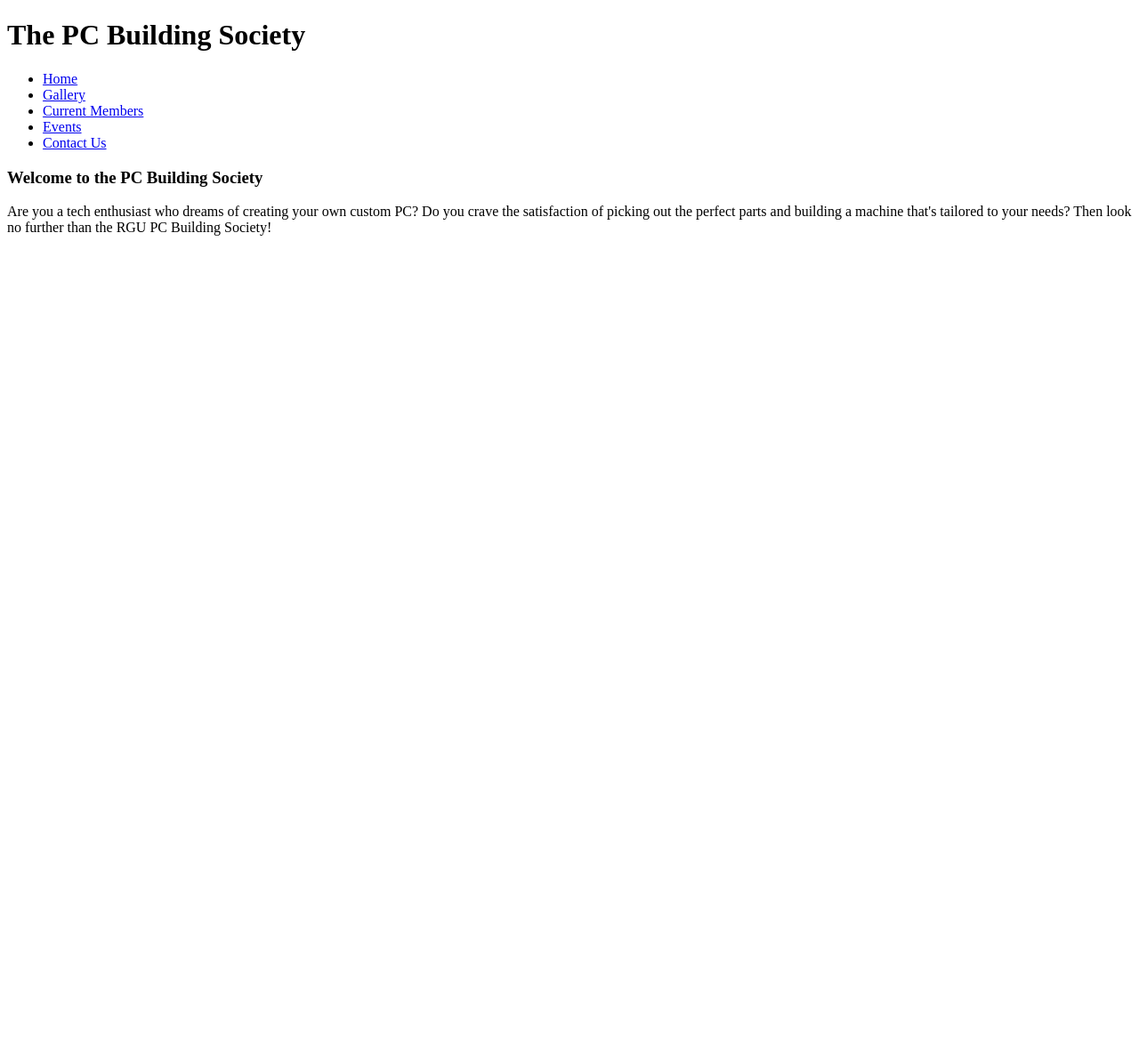
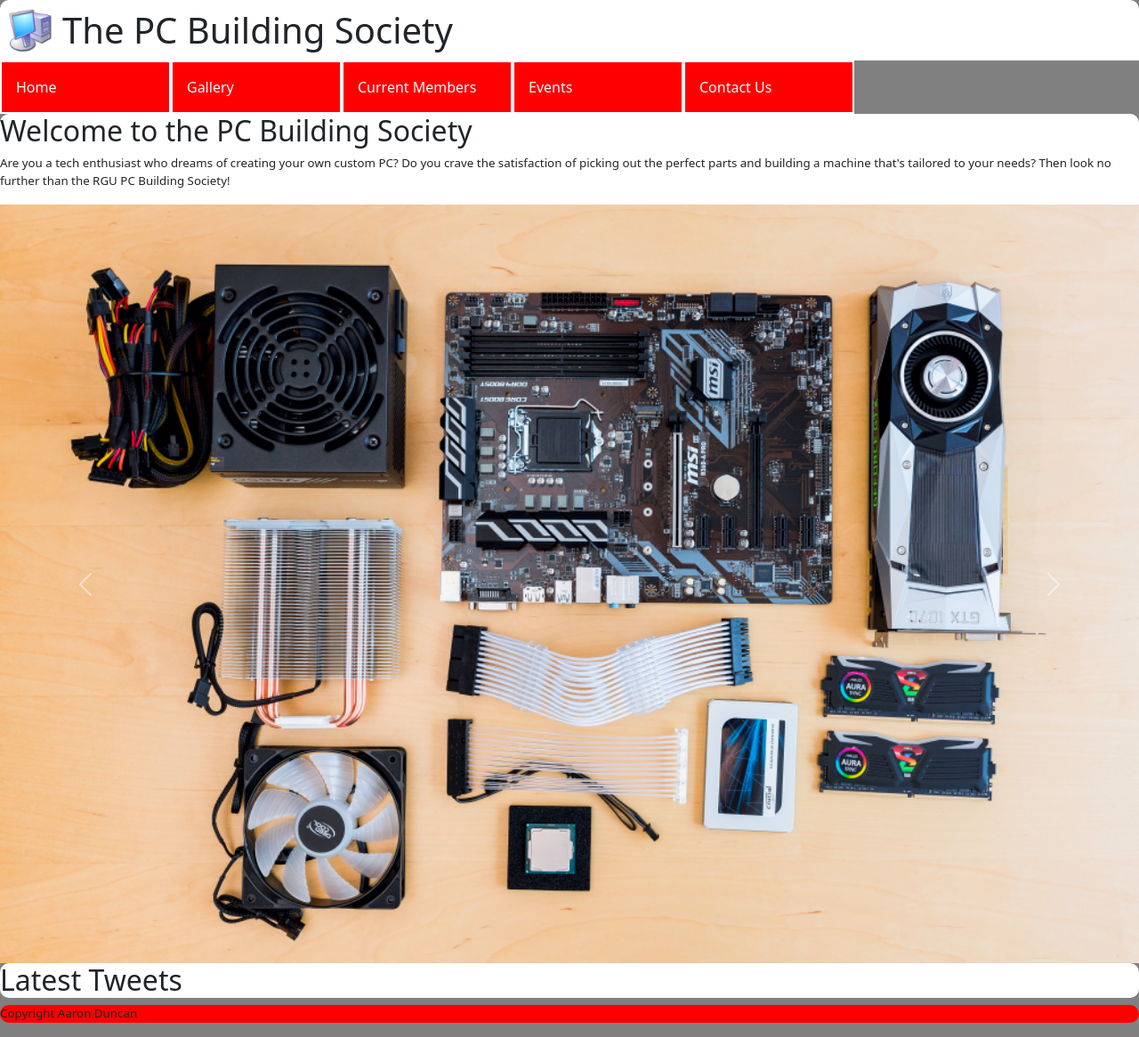
Before and after one commit to AaronD808/CM1114-Coursework, a plain HTML site: page index.html in a window 1280 px wide. Shown: the whole page at 89% size. Before the commit the page ends 800 px from the top, so only its background shows below. Drawn offline with nearby package versions, Linux system fonts and the light colour scheme.

Commit message:
Lab 4,5 and some of 6 done

```diff
--- a/css/style.css
+++ b/css/style.css
@@ -0,0 +1,108 @@
+body {
+    background-color: #808080;
+}
+
+header {
+    background-color: #FFFFFF;
+    border-top-left-radius: 10px;
+    border-top-right-radius: 10px;
+    padding: 10px;
+}
+
+.gallery-img {
+    max-width: 450px;
+    min-width: 450px;
+    max-height: 400px;
+    min-height: 400px;
+}
+
+#img-gallery {
+    padding-top: 10px;
+}
+
+#img-gallery .row {
+    margin-bottom: 10px;
+}
+
+#logo {
+    height: 50px;
+    width: 50px;
+    float: left;
+    margin-right: 10px;
+}
+
+h1 {
+    display: inline;
+}
+
+h3 {
+    font-size: 24pt;
+}
+
+p {
+    font-size: 10pt;
+}
+
+main {
+    background-color: #FFFFFF;
+    border-radius: 10px;
+}
+
+aside {
+    background-color: #FFFFFF;
+    border-radius: 10px;
+}
+
+footer {
+    background-color: #FF0000;
+    border-radius: 10px;
+}
+nav ul {
+    margin: 0;
+    padding: 0;
+    overflow: hidden;
+}
+
+nav li {
+    border: 2px solid #FFFFFF; /* Accent Colour */
+    background-color: #FF0000; /* Main Colour */
+    list-style-type: none;
+    float: left;
+    width: 15%;
+    padding: 16px;
+}
+
+nav li a {
+    color: #FFFFFF; /* Secondary Text Colour */
+    text-decoration: none;
+}
+
+nav li:hover {
+    background-color: #8B0000; /* Selection Colour */
+}
+
+.active {
+    background-color: #FFFFFF; /* Interactive Feature Colour */
+}
+
+table {
+    font-family: Verdana, Geneva, sans-serif;
+    border-collapse: collapse;
+}
+
+table td, table th {
+    border: 2px solid #F0F0F0;
+}
+
+table tr:nth-child(even) {
+    background-color: #F2F2F2;
+}
+
+table tr:hover {
+    background-color: #FF0000; /* Main Colour */
+}
+
+table th {
+    background-color: #FF0000; /* Main Colour */
+    color: white;
+}
--- a/index.html
+++ b/index.html
@@ -3,10 +3,13 @@
 <head>
     <meta charset="UTF-8">
     <meta name="viewport" content="width=device-width, initial-scale=1.0">
-    <title>Document</title>
+    <title>The PC Building Society</title>
+    <link href="https://cdn.jsdelivr.net/npm/bootstrap@5.3.3/dist/css/bootstrap.min.css" rel="stylesheet" integrity="sha384-QWTKZyjpPEjISv5WaRU9OFeRpok6YctnYmDr5pNlyT2bRjXh0JMhjY6hW+ALEwIH" crossorigin="anonymous">
+    <script src="https://cdn.jsdelivr.net/npm/bootstrap@5.3.3/dist/js/bootstrap.bundle.min.js" integrity="sha384-YvpcrYf0tY3lHB60NNkmXc5s9fDVZLESaAA55NDzOxhy9GkcIdslK1eN7N6jIeHz" crossorigin="anonymous"></script>
+    <link rel="stylesheet" type="text/css" href="./css/style.css">
 </head>
 <body>
-    <header><h1>The PC Building Society</h1></header>
+    <header><img src="images/Icon.png" id="logo"><h1>The PC Building Society</h1></header>
 
     <nav>
         <ul>
@@ -18,10 +21,32 @@
         </ul>
     </nav>
 
-    <main><div><h3>Welcome to the PC Building Society</h3><p>Are you a tech enthusiast who dreams of creating your own custom PC? Do you crave the satisfaction of picking out the perfect parts and building a machine that's tailored to your needs? Then look no further than the RGU PC Building Society!</p></div></main>
+    <main>
+        <div>
+            <h3>Welcome to the PC Building Society</h3><div><p>Are you a tech enthusiast who dreams of creating your own custom PC? Do you crave the satisfaction of picking out the perfect parts and building a machine that's tailored to your needs? Then look no further than the RGU PC Building Society!</p></div>
+        </div>
+        <div id = "home-carousel" class="carousel slide" data-bs-ride="caraousel">
+            <div class="carousel-inner">
+                <div class="carousel-item active">
+                    <img src="images/PCParts1.png" class="d-block w-100" alt="PC parts on a table">
+                </div>
+                <div class="carousel-item">
+                    <img src="images/PCBuild1.png" class="d-block w-100" alt="Fully built PC with a very expensive 4090 in it">
+                </div>
+            </div>
+            <button class="carousel-control-prev" type="button" data-bs-target="#home-carousel" data-bs-slide="prev">
+                <span class="carousel-control-prev-icon" aria-hidden="true"></span>
+                <span class="visually-hidden">Previous</span>
+            </button>
+            <button class="carousel-control-next" type="button" data-bs-target="#home-carousel" data-bs-slide="next">
+                <span class="carousel-control-next-icon" aria-hidden="true"></span>
+                <span class="visually-hidden">Next</span>
+            </button>
+        </div>
+    </main>
 
-    <aside> </aside>
+    <aside><h3>Latest Tweets</h3></aside>
 
-    <footer> </footer>
+    <footer><p>Copyright Aaron Duncan</p></footer>
 </body>
 </html>
```
Also changed, not shown: contact_us.html (+4 -1 lines), current_members.html (+4 -1 lines), event_calendar.html (+4 -3 lines), img_gallery.html (+16 -4 lines), images/Icon.png (added), images/PcBuild2.png (added).
